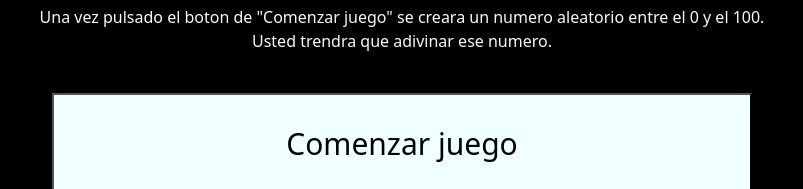
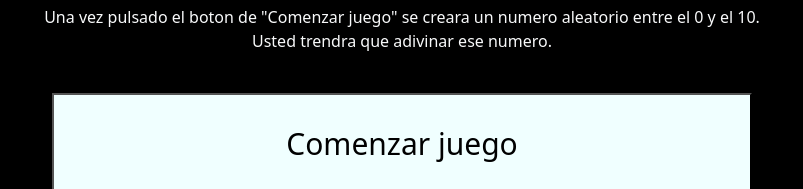
Before and after one commit to FrancoDavolio/TP-05-Ejercicio01, a plain HTML site: page index.html in a window 1280 px wide. Shown: the part 203-392 px from the top of the page, 238-1041 px from the left. Drawn offline with nearby package versions, Linux system fonts and the light colour scheme.

Commit message:
cambio en el texto deintrucciones

```diff
--- a/index.html
+++ b/index.html
@@ -30,9 +30,8 @@
   <main class="text-light bg-success">
     <section class="container bg-black">
       <h1 class="text-center py-5 ">Bienvenido al juego del numero magico</h1>
-      <p class="text-center">Una vez pulsado el boton de "Comenzar juego" se creara un numero aleatorio entre el 0 y el
-        100. <br>Usted
-        trendra que adivinar ese numero.</p>
+      <p class="text-center">Una vez pulsado el boton de "Comenzar juego" se creara un numero aleatorio entre el 0 y
+        el 10. <br>Usted trendra que adivinar ese numero.</p>
       <div class="text-center py-4">
         <button class="btnComenzar" onclick="generarNumeroAleatorio()">Comenzar juego</button>
       </div>
```
